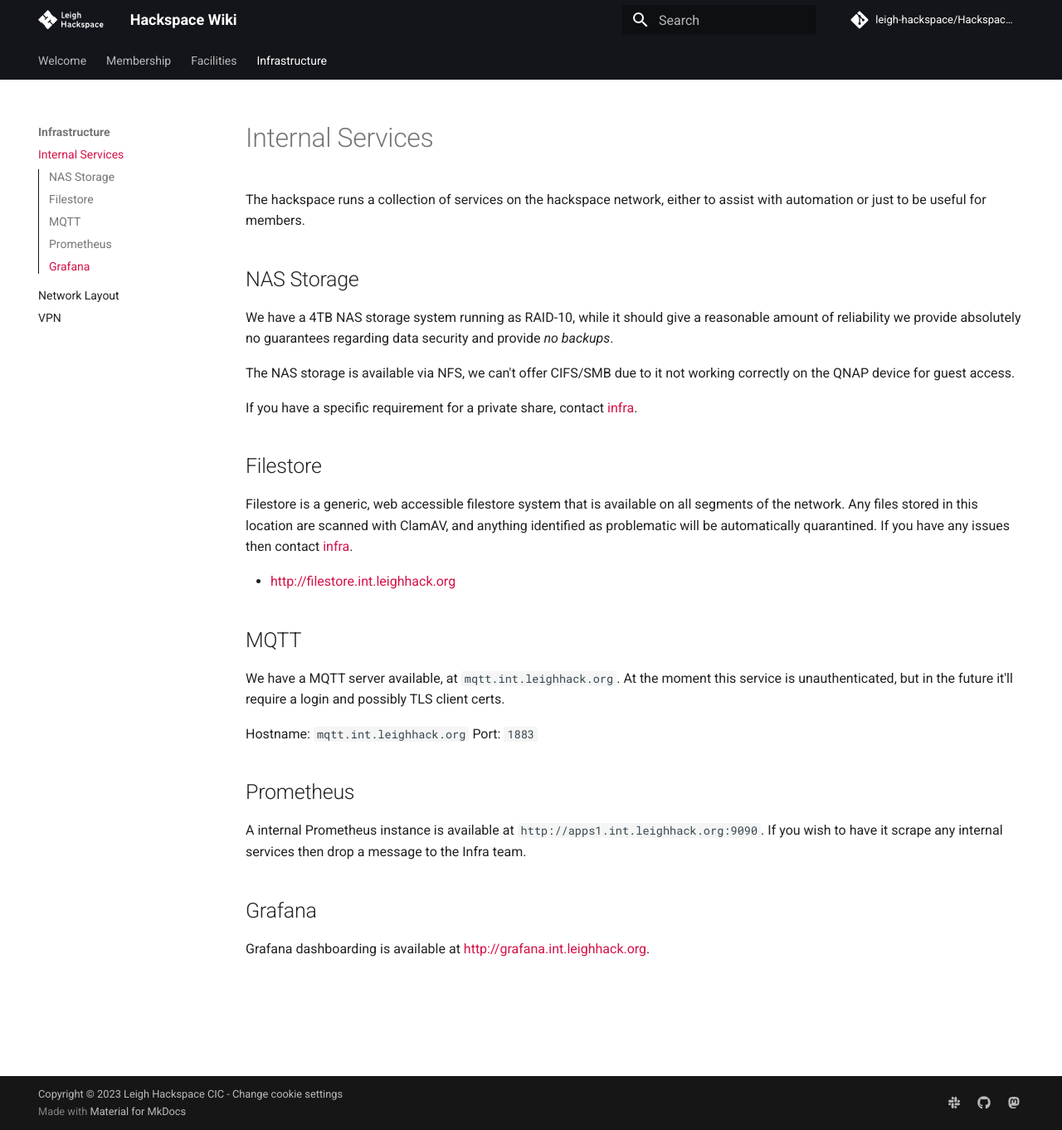
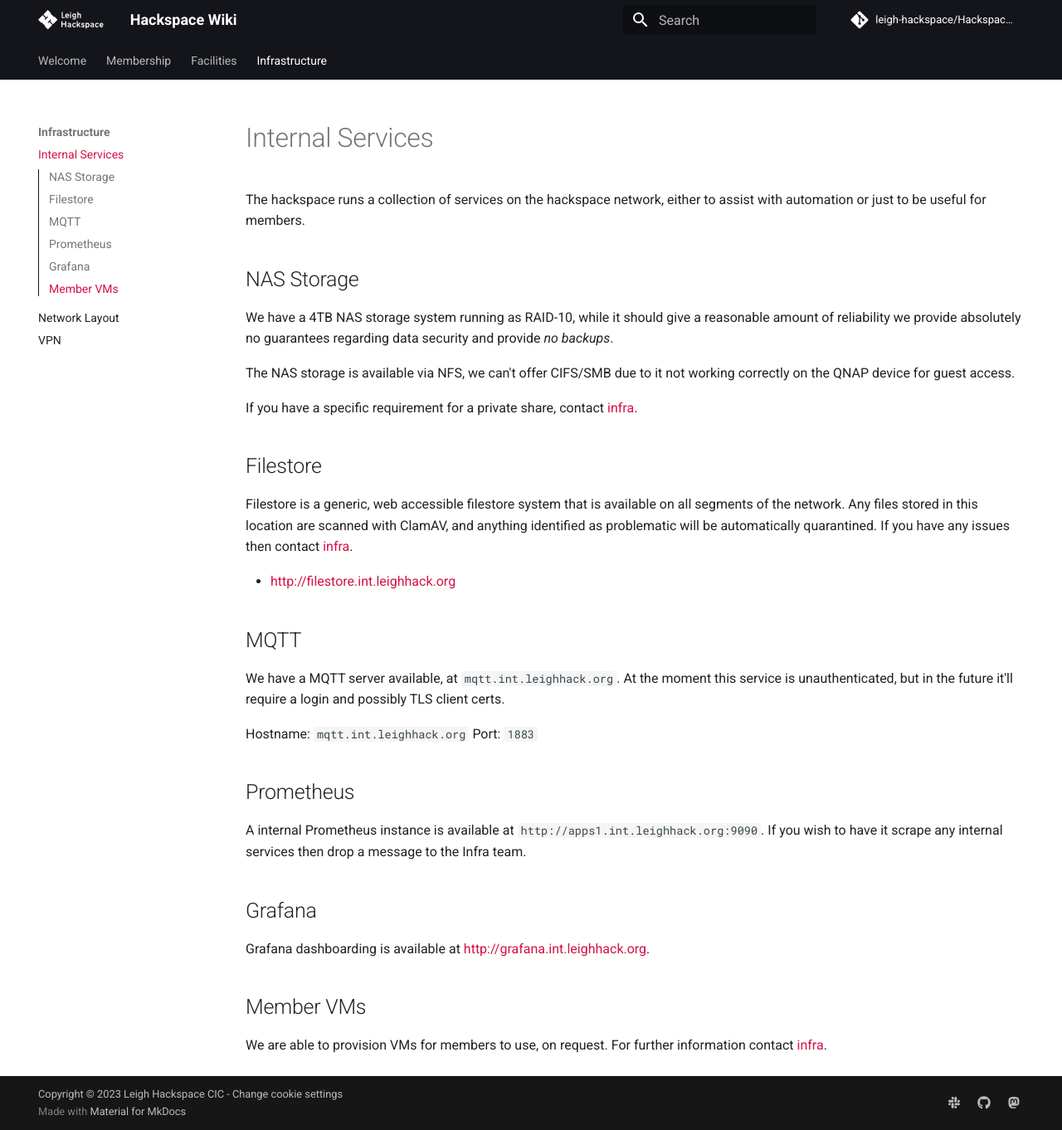
Before and after one commit to leigh-hackspace/HackspaceWiki, an MkDocs documentation site: the page built from docs/infrastructure/internal_services.md, in a window 1280 px wide and 1362 px high. Shown: the whole window at 83% size. Built offline with MkDocs 1.6.1 and Material for MkDocs 9.7.7, drawn with Linux system fonts in a browser that asks for light colours; comment, search, counter and statistics services are not loaded; the version menu is left out.

Commit message:
Add Member VMs

```diff
--- a/docs/infrastructure/internal_services.md
+++ b/docs/infrastructure/internal_services.md
@@ -30,3 +30,7 @@ A internal Prometheus instance is available at `http://apps1.int.leighhack.org:9
 ## Grafana
 
 Grafana dashboarding is available at [http://grafana.int.leighhack.org](http://grafana.int.leighhack.org).
+
+## Member VMs
+
+We are able to provision VMs for members to use, on request. For further information contact [infra](../membership/useful_contacts.md#tech-infrastructure).
```
